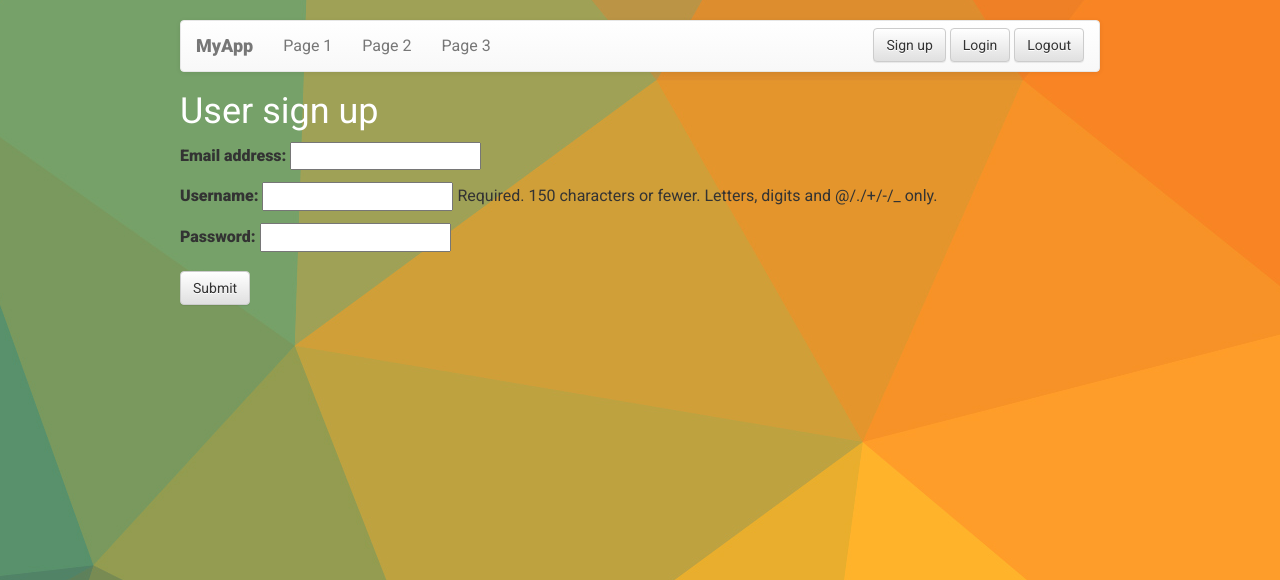
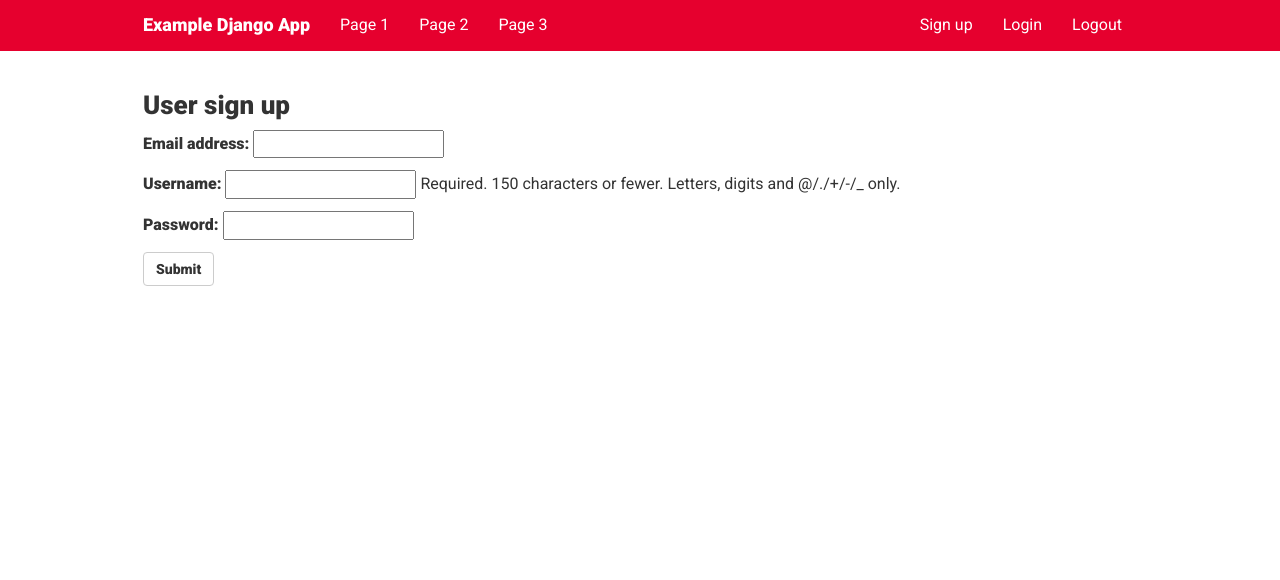
Before and after one commit to st421/example-django-app, a Django app: page /signup in a window 1280 px wide. Shown: the top 580 px of the page. Run offline with Django 3.2, Linux system fonts and the light colour scheme; some libraries are stand-ins or nearby versions.

Commit message:
Updated basic style

```diff
--- a/myapp/static/css/main.css
+++ b/myapp/static/css/main.css
@@ -1,23 +1,29 @@
 body {
-  font-family: 'Roboto', sans-serif;
-  background: url('../img/bg.jpg') fixed center;
+  font-family:'Roboto',sans-serif;
   font-size:16px;
 }
-h1 {
-  color:white;
-}
-#container {
-  width:75%;
-  margin:auto;
-  padding:20px;
-}
-.btn-default {
-  margin-top:7px;
-}
-.navbar-header, h2 {
+h2 {
   font-weight:bold;
   font-size:26px;
 }
-.right {
-  float:right;
+.container-fluid {
+  width:80%;
 }
+.navbar {
+  color:#FFF;
+  background-color:#e6002e;
+}
+.navbar a {
+  color:#FFF;
+}
+.navbar-header {
+  font-weight:bold;
+  font-size:28px;
+}
+.nav > li > a:hover {
+  color:#000;
+}
+.btn {
+  font-family:'Roboto',sans-serif;
+  font-weight:bold;
+}
--- a/myapp/templates/404.html
+++ b/myapp/templates/404.html
@@ -1,4 +1,4 @@
-{% extends 'main.html' %}
+{% extends 'layout.html' %}
 {% block content %}
-    <h1>Something went terribly wrong!</h1>
+<h2>Something went terribly wrong!</h2>
 {% endblock %}
--- a/myapp/templates/home.html
+++ b/myapp/templates/home.html
@@ -1,5 +1,4 @@
-{% extends 'main.html' %}
-{% load wishlist_tags %}
+{% extends 'layout.html' %}
 {% block content %}
-    <h1>Welcome!</h1>
+<h2>Welcome!</h2>
 {% endblock %}
--- /dev/null
+++ b/myapp/templates/layout.html
@@ -0,0 +1,33 @@
+<!DOCTYPE html>
+{% load staticfiles %}
+<html>
+<head>
+<title>Example Django App</title>
+<link rel="stylesheet" href="//maxcdn.bootstrapcdn.com/bootstrap/3.2.0/css/bootstrap.min.css">
+<link href='https://fonts.googleapis.com/css?family=Roboto:400,900' rel='stylesheet' type='text/css'>
+<link rel="stylesheet" href="{% static 'css/main.css' %}">
+</head>
+<body>
+<nav class="navbar navbar-static-top">
+	<div class="container-fluid">
+	    <div class="navbar-header">
+	      <a class="navbar-brand" href="{% url 'home' %}">Example Django App</a>
+	    </div>
+	    <ul class="nav navbar-nav">
+	      <li><a href="#">Page 1</a></li>
+	      <li><a href="#">Page 2</a></li>
+	      <li><a href="#">Page 3</a></li>
+	    </ul>
+	    <ul class="nav navbar-nav pull-right">
+	      <li><a href="{% url 'signup' %}">Sign up</a></li>
+	      <li><a href="{% url 'login' %}">Login</a></li>
+	      <li><a href="{% url 'logout' %}">Logout</a></li>
+	    </ul>
+	</div>
+</nav>
+<div class="container-fluid">
+{% block content %}
+{% endblock %}
+</div>
+</body>
+</html>
--- a/myapp/templates/main.html
+++ /dev/null
@@ -1,34 +0,0 @@
-<!DOCTYPE html>
-{% load staticfiles %}
-<html>
-<head>
-<title>MyApp</title>
-<link rel="stylesheet" href="//maxcdn.bootstrapcdn.com/bootstrap/3.2.0/css/bootstrap.min.css">
-<link rel="stylesheet" href="//maxcdn.bootstrapcdn.com/bootstrap/3.2.0/css/bootstrap-theme.min.css">
-<link href='https://fonts.googleapis.com/css?family=Roboto:400,900' rel='stylesheet' type='text/css'>
-<link rel="stylesheet" href="{% static 'css/main.css' %}">
-</head>
-<body>
-	<div id="container">
-		<nav class="navbar navbar-default">
-		  <div class="container-fluid">
-		    <div class="navbar-header">
-		      <a class="navbar-brand" href="{% url 'home' %}">MyApp</a>
-		    </div>
-		    <ul class="nav navbar-nav">
-		      <li><a href="#">Page 1</a></li>
-		      <li><a href="#">Page 2</a></li>
-		      <li><a href="#">Page 3</a></li>
-		    </ul>
-				<div class="right">
-					<a href="{% url 'signup' %}"><button type="button" class="btn btn-default">Sign up</button></a>
-					<a href="{% url 'login' %}"><button type="button" class="btn btn-default">Login</button></a>
-					<a href="{% url 'logout' %}"><button type="button" class="btn btn-default">Logout</button></a>
-				</div>
-		  </div>
-		</nav>
-    {% block content %}
-    {% endblock %}
-	</div>
-</body>
-</html>
--- a/myapp/templates/profile.html
+++ b/myapp/templates/profile.html
@@ -1,4 +1,4 @@
-{% extends 'main.html' %}
+{% extends 'layout.html' %}
 {% block content %}
   <h2>{{user.username}}'s tasks:</h2>
   <p>Points: {{points}}</p>
--- a/myapp/templates/signup.html
+++ b/myapp/templates/signup.html
@@ -1,11 +1,11 @@
-{% extends 'main.html' %}
+{% extends 'layout.html' %}
 {% load staticfiles %}
 {% block content %}
-    <h1>User sign up</h1>
-    <form method="POST" class="post-form" action="/user/new">
-      <div class="form-group">
-      {% csrf_token %}{{ form.as_p }}
-      <input type="submit" value="Submit" class="btn btn-default">
-      </div>
-    </form>
+<h2>User sign up</h2>
+<form method="POST" class="post-form" action="{% url 'signup' %}">
+  <div class="form-group">
+    {% csrf_token %}{{ form.as_p }}
+    <input type="submit" value="Submit" class="btn btn-default">
+  </div>
+</form>
 {% endblock %}
--- a/mysite/urls.py
+++ b/mysite/urls.py
@@ -18,6 +18,5 @@ from django.contrib import admin
 
 urlpatterns = [
     url(r'^admin/', admin.site.urls),
-    url(r'', include('myapp.urls')),
-    url(r'^wishlist/', include('wishlist.urls')),
+    url(r'', include('myapp.urls'))
 ]
```
Also changed, not shown: myapp/templates/login.html (+6 -6 lines), mysite/settings.py (+2 -6 lines), myapp/static/img/bg.jpg (deleted).
